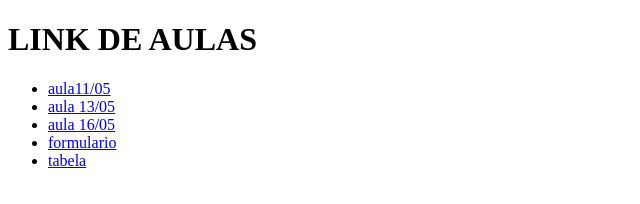
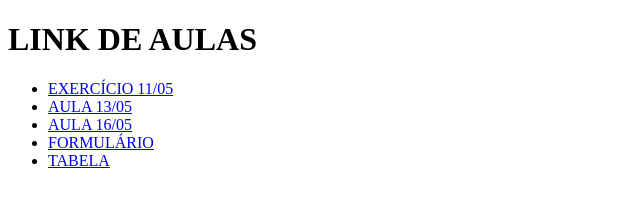
Before and after one commit to Cloves-Silva/CURSO-SENAI-NOTURNO, a plain HTML site: page index.html in a window 1280 px wide. Shown: the whole page, without its empty margins (0-640 px from the left). Drawn offline with Linux system fonts and the light colour scheme.

Commit message:
Alterações dos nomes dos arquivos de letras minúsculas para maipusculas

```diff
--- a/index.html
+++ b/index.html
@@ -9,11 +9,11 @@
 <body>
     <h1>LINK DE AULAS </h1>
     <UL>
-        <li> <a href="ATIVIDADES/atividade 1 0513.html">aula11/05</a></li>
-        <li> <a href="REVISAO1/Revisao aula 0516.html">aula 13/05</a></li>
-        <li> <a href="REVISAO2/revisao-0516.html">aula 16/05</a></li>
-        <li> <a href="REVISAO1/aula-0524formulario.html">formulario</a></li>
-        <li> <a href="REVISAO1/aula-0524tabelas.html">tabela</a></li>
+        <li> <a href="ATIVIDADES/atividade 1 0513.html">EXERCÍCIO 11/05</a></li>
+        <li> <a href="REVISAO1/Revisao aula 0516.html">AULA 13/05</a></li>
+        <li> <a href="REVISAO2/revisao-0516.html">AULA 16/05</a></li>
+        <li> <a href="REVISAO1/aula-0524formulario.html">FORMULÁRIO</a></li>
+        <li> <a href="REVISAO1/aula-0524tabelas.html">TABELA</a></li>
 
 
     </UL>
```
